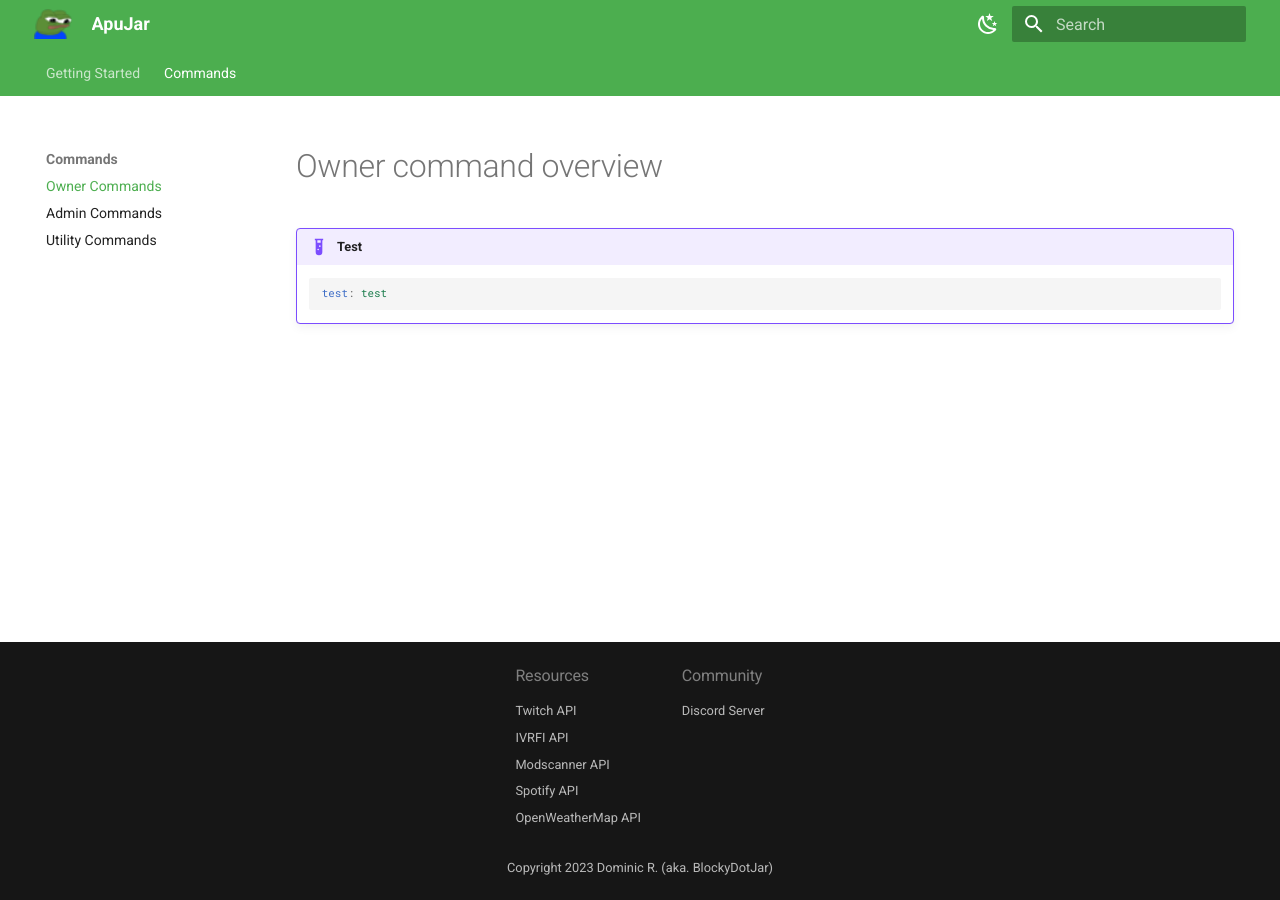
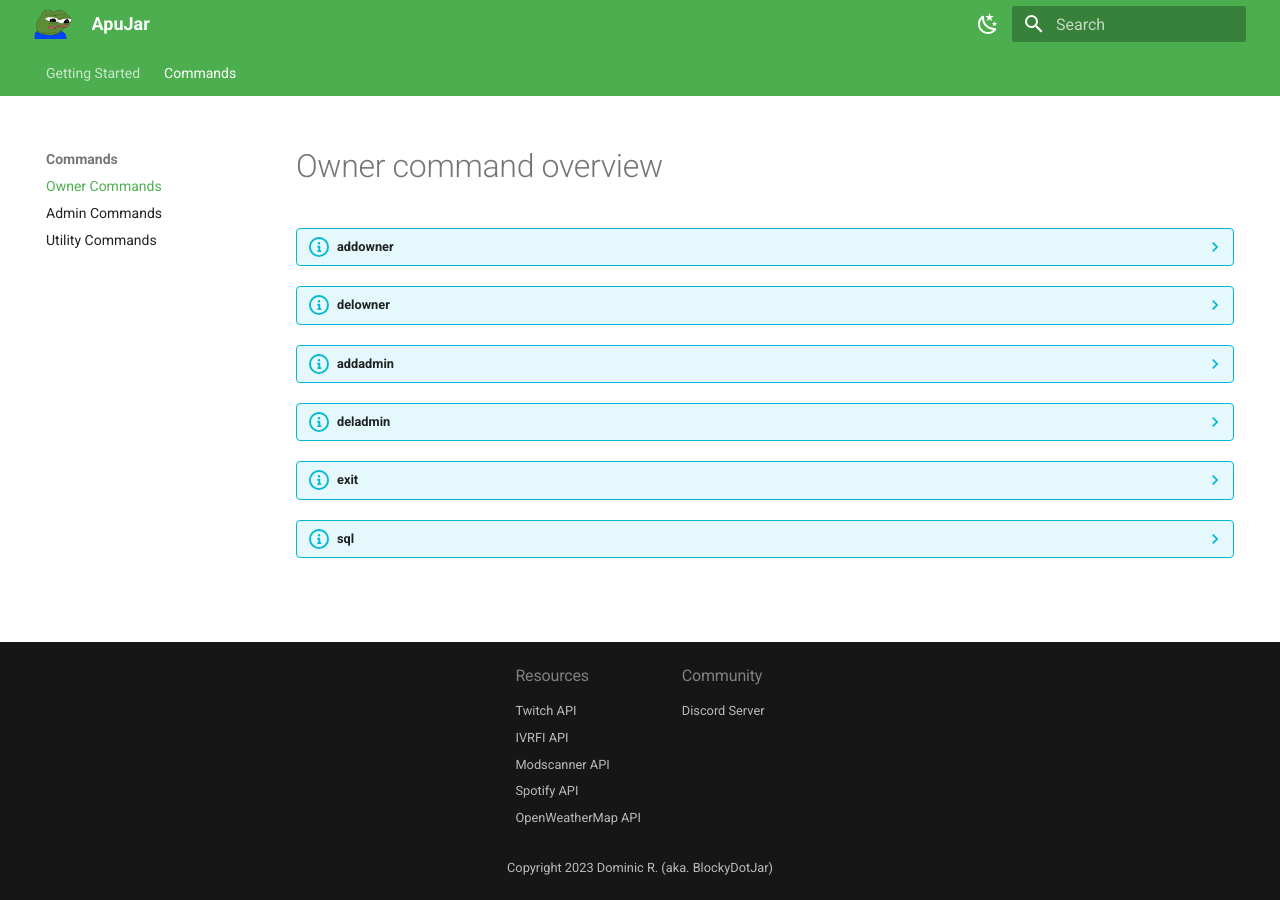
Before and after one commit to BlockyDotJar/ApuJar-Website, an MkDocs documentation site: the page built from docs/bot-commands/owner-commands.md, in a window 1280 px wide. Built offline with MkDocs 1.6.1 and Material for MkDocs 9.7.7, drawn with Linux system fonts in a browser that asks for light colours; some of the changed lines change nothing that is shown.

Commit message:
Add all owner commands

````diff
--- a/docs/bot-commands/owner-commands.md
+++ b/docs/bot-commands/owner-commands.md
@@ -1,6 +1,123 @@
 # Owner command overview
 
-!!! example "Test"
-    ```yml
-    test: test
+??? info "addowner"
+    Promotes a user as an bot owner.
+
+    ```java
+    Usage: <prefix>addowner @username
     ```
+
+    | Parameter   | Description                                                                             |
+    | ----------- | --------------------------------------------------------------------------------------- |
+    | `prefix`    | Your channel specific prefix    (**Default:** kok!)                                     |
+    | `username`  | The name of the user            (**case-insensitive**, can contain the **@** character) |
+
+    !!! failure "Possible errors"
+        * Message sender is not an owner
+        * No user specified
+        * User doesn't match with regex `^(?!_)\w+$`
+        * User not found by Twitch api
+        * User already promoted
+
+
+??? info "delowner"
+    ```yaml
+    Alias: deleteowner
+    ```
+
+    Demotes a bot owner.
+
+    ```java
+    Usages:
+
+    <prefix>delowner @username
+    <prefix>deleteowner @username
+    ```
+
+    | Parameter   | Description                                                                             |
+    | ----------- | --------------------------------------------------------------------------------------- |
+    | `prefix`    | Your channel specific prefix    (**Default:** kok!)                                     |
+    | `username`  | The name of the user            (**case-insensitive**, can contain the **@** character) |
+
+    !!! failure "Possible errors"
+        * Message sender is not an owner
+        * No user specified
+        * User is not an owner
+
+
+??? info "addadmin"
+    Promotes a user as an bot admin.
+
+    ```java
+    Usage: <prefix>addadmin @username
+    ```
+
+    | Parameter   | Description                                                                             |
+    | ----------- | --------------------------------------------------------------------------------------- |
+    | `prefix`    | Your channel specific prefix    (**Default:** kok!)                                     |
+    | `username`  | The name of the user            (**case-insensitive**, can contain the **@** character) |
+
+    !!! failure "Possible errors"
+        * Message sender is not an owner
+        * No user specified
+        * User doesn't match with regex `^(?!_)\w+$`
+        * User not found by Twitch api
+        * User already promoted
+
+
+??? info "deladmin"
+    ```yaml
+    Alias: deleteadmin
+    ```
+
+    Demotes a bot admin.
+
+    ```java
+    Usages:
+
+    <prefix>deladmin @username
+    <prefix>deleteadmin @username
+    ```
+
+    | Parameter   | Description                                                                             |
+    | ----------- | --------------------------------------------------------------------------------------- |
+    | `prefix`    | Your channel specific prefix    (**Default:** kok!)                                     |
+    | `username`  | The name of the user            (**case-insensitive**, can contain the **@** character) |
+
+    !!! failure "Possible errors"
+        * Message sender is not an owner
+        * No user specified
+        * User is not an admin
+        * User is an owner
+
+
+??? info "exit"
+    Closes database connection, disconnects from every Twitch websocket and exits the System
+
+    ```java
+    Usages: <prefix>exit
+    ```
+
+    | Parameter   | Description                                                                             |
+    | ----------- | --------------------------------------------------------------------------------------- |
+    | `prefix`    | Your channel specific prefix    (**Default:** kok!)                                     |
+
+    !!! failure "Possible errors"
+        * Message sender is not an owner
+
+
+??? info "sql"
+    Executes sql commands in the connected database and sends database metadata.
+
+    ```java
+    Usages: <prefix>sql <SQL-code>
+    ```
+
+    | Parameter   | Description                                                                             |
+    | ----------- | --------------------------------------------------------------------------------------- |
+    | `prefix`    | Your channel specific prefix    (**Default:** kok!)                                     |
+    | `SQL-code`  | The sql code to execute.                                                                |
+
+    !!! failure "Possible errors"
+        * Message sender is not an owner
+        * No sql code specified
--- a/mkdocs.yml
+++ b/mkdocs.yml
@@ -13,6 +13,19 @@ theme:
   logo: assets/images/logo-apu.png
   icon:
     repo: fontawesome/brands/github
+    admonition:
+      note: octicons/tag-16
+      abstract: octicons/checklist-16
+      info: octicons/info-16
+      tip: octicons/squirrel-16
+      success: octicons/check-16
+      question: octicons/question-16
+      warning: octicons/alert-16
+      failure: octicons/x-circle-16
+      danger: octicons/zap-16
+      bug: octicons/bug-16
+      example: octicons/beaker-16
+      quote: octicons/quote-16
   palette:
   - media: "(prefers-color-scheme: light)"
     scheme: default
````
Also changed, not shown: docs/assets/images/logo-apu.png.
